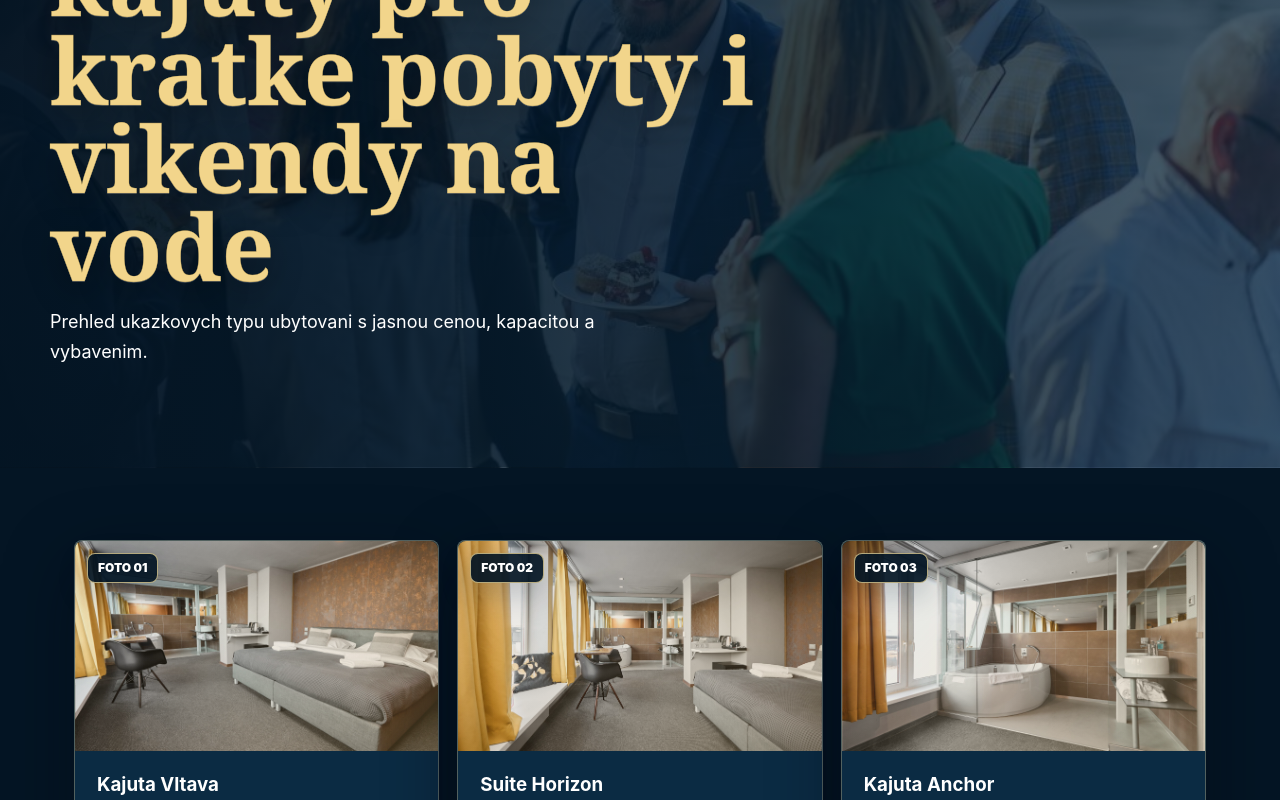
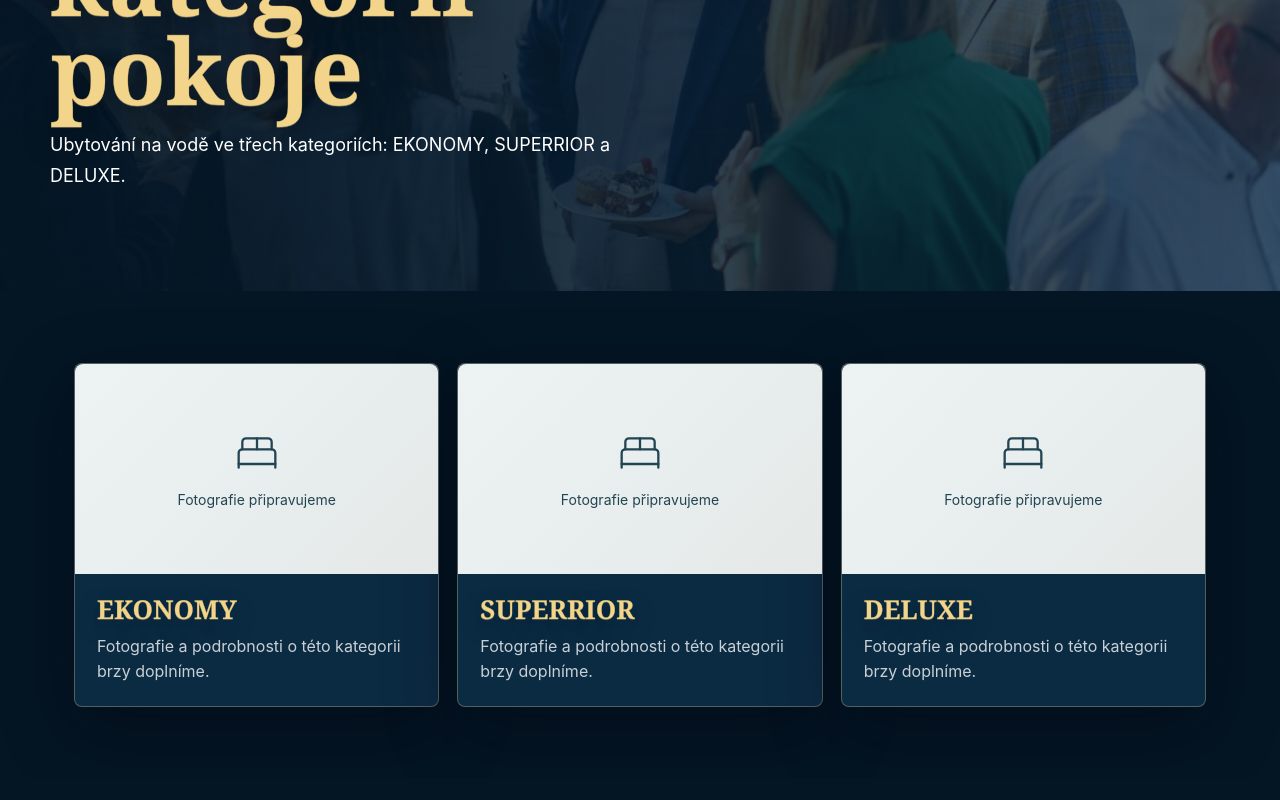
Before and after one commit to vct5d8tb75-sketch/botel-app, a Next.js app: page /pokoje in a window 1280 px wide. Shown: the part 340-1140 px from the top of the page. After the commit the page ends 1119 px from the top, so only its background shows below. Built offline with nearby package versions, Linux system fonts and the light colour scheme.

Commit message:
Present EKONOMY SUPERRIOR and DELUXE room categories pending photos and details

```diff
--- a/src/app/pokoje/page.tsx
+++ b/src/app/pokoje/page.tsx
@@ -1,18 +1,42 @@
+import { BedDouble } from "lucide-react";
 import { PublicPage } from "@/components/public-page";
-import { RoomCard } from "@/components/room-card";
-import { rooms } from "@/lib/mock-data";
+
+const categories = ["EKONOMY", "SUPERRIOR", "DELUXE"] as const;
 
 export default function RoomsPage() {
   return (
     <PublicPage
-      eyebrow="Pokoje a kajuty"
-      title="Komfortni kajuty pro kratke pobyty i vikendy na vode"
-      description="Prehled ukazkovych typu ubytovani s jasnou cenou, kapacitou a vybavenim."
+      eyebrow="Pokoje"
+      title="Vyberte si svou kategorii pokoje"
+      description="Ubytování na vodě ve třech kategoriích: EKONOMY, SUPERRIOR a DELUXE."
     >
-      <section className="page-section">
+      <section className="page-section" aria-label="Kategorie pokojů">
         <div className="card-grid">
-          {rooms.map((room) => (
-            <RoomCard key={room.id} room={room} />
+          {categories.map((category) => (
+            <article className="room-card" key={category} aria-labelledby={category.toLowerCase()}>
+              <div
+                className="room-image"
+                style={{
+                  display: "grid",
+                  placeItems: "center",
+                  background: "linear-gradient(135deg, #edf2f3, #e4e9e8)",
+                  color: "#234453",
+                }}
+              >
+                <div style={{ textAlign: "center", padding: "24px" }}>
+                  <BedDouble size={44} strokeWidth={1.25} aria-hidden="true" />
+                  <p style={{ margin: "12px 0 0", fontSize: "14px" }}>Fotografie připravujeme</p>
+                </div>
+              </div>
+              <div className="room-body">
+                <h2 id={category.toLowerCase()} style={{ margin: "0 0 12px", fontSize: "26px" }}>
+                  {category}
+                </h2>
+                <p className="room-meta" style={{ margin: 0 }}>
+                  Fotografie a podrobnosti o této kategorii brzy doplníme.
+                </p>
+              </div>
+            </article>
           ))}
         </div>
       </section>
```
